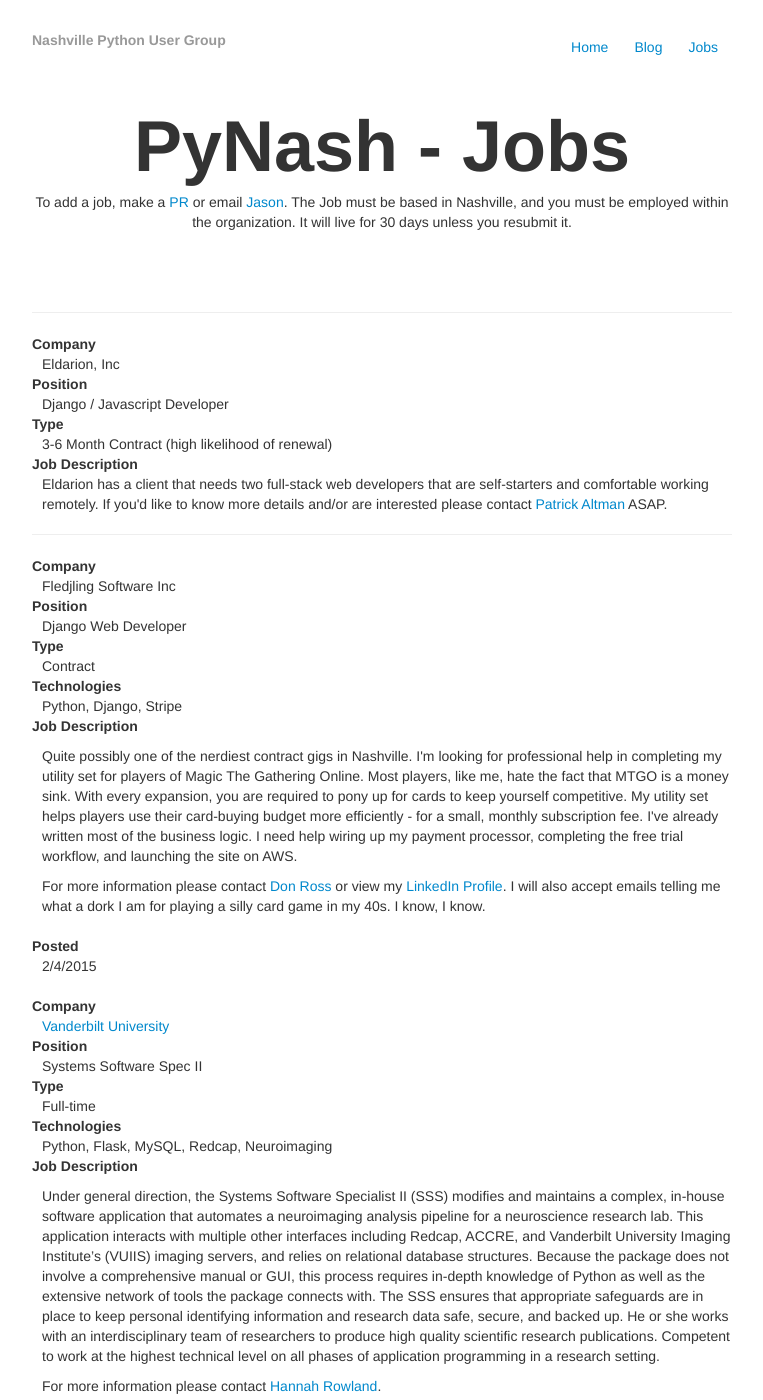
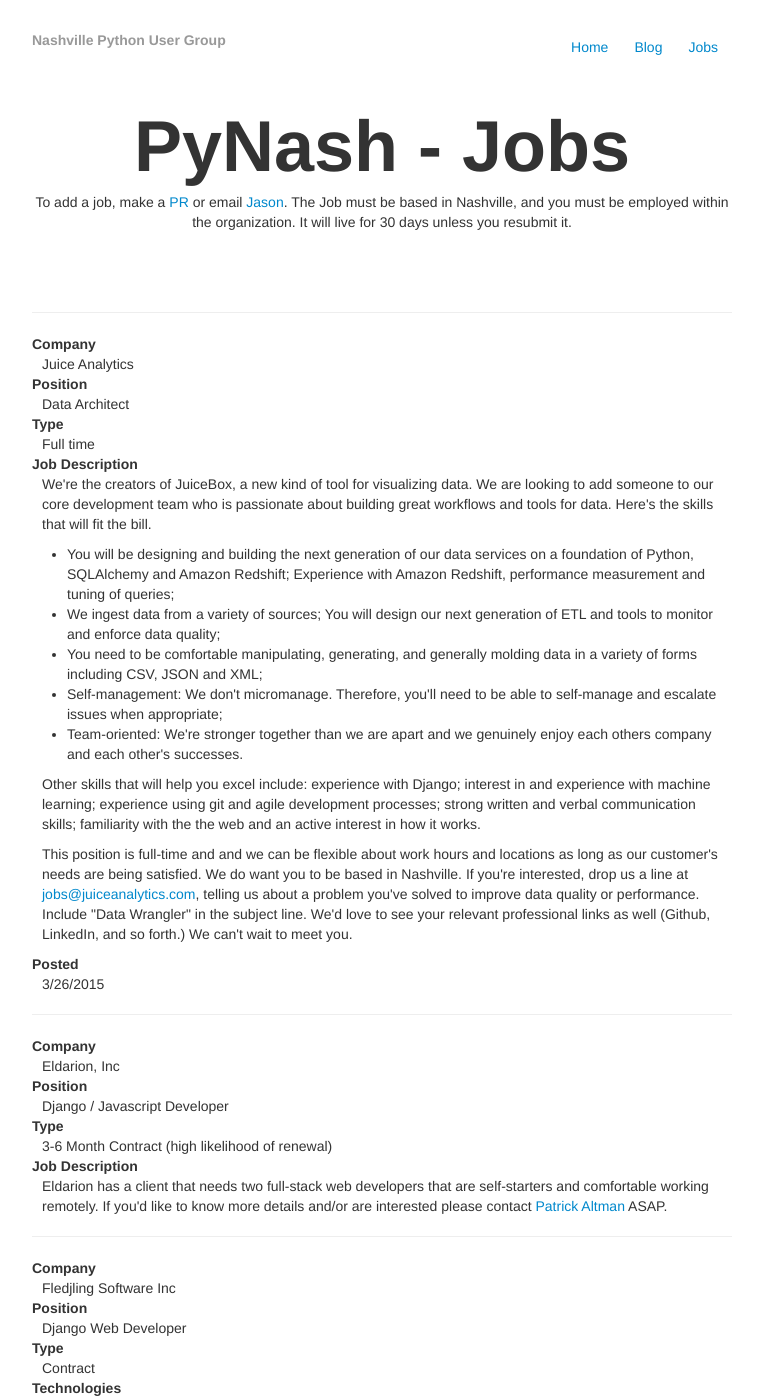
Before and after one commit to pynashorg/pynashorg.github.com, a Jekyll site: the page built from jobs.html, in a window 1280 px wide and 1400 px high. Shown: the whole window, without its empty margins (258-1021 px from the left). Built offline with Jekyll 4.4.1, drawn with Linux system fonts in a browser that asks for light colours; nearby versions of some CDN libraries; library files that are not in the unit come from our copies.

Commit message:
Posting juice job, cleaning up some <hr/>s

```diff
--- a/jobs.html
+++ b/jobs.html
@@ -13,6 +13,35 @@
 
 <div class="row-fluid">
     <hr>
+  <dl>
+      <dt>Company</dt>
+      <dd>Juice Analytics</dd>
+      <dt>Position</dt>
+      <dd>Data Architect</dd>
+      <dt>Type</dt>
+      <dd>Full time</dd>
+      <dt>Job Description</dt>
+      <dd>
+<p>We're the creators of JuiceBox, a new kind of tool for visualizing data. We are looking to add someone to our core development team who is passionate about building great workflows and tools for data. Here's the skills that will fit the bill.</p>
+
+<ul>
+    <li>You will be designing and building the next generation of our data services on a foundation of Python, SQLAlchemy and Amazon Redshift;
+Experience with Amazon Redshift, performance measurement and tuning of queries;</li>
+    <li>We ingest data from a variety of sources; You will design our next generation of ETL and tools to monitor and enforce data quality;</li>
+    <li>You need to be comfortable manipulating, generating, and generally molding data in a variety of forms including CSV, JSON and XML;</li>
+    <li>Self-management: We don't micromanage. Therefore, you'll need to be able to self-manage and escalate issues when appropriate;</li>
+    <li>Team-oriented: We're stronger together than we are apart and we genuinely enjoy each others company and each other's successes.</li>
+</ul>
+    <p>Other skills that will help you excel include: experience with Django; interest in and experience with machine learning; experience using git and agile development processes; strong written and verbal communication skills; familiarity with the the web and an active interest in how it works.</p>
+
+    <p>This position is full-time and and we can be flexible about work hours and locations as long as our customer's needs are being satisfied. We do want you to be based in Nashville. If you're interested, drop us a line at <a href="mailto:jobs@juiceanalytics.com">jobs@juiceanalytics.com</a>, telling us about a problem you've solved to improve data quality or performance. Include "Data Wrangler" in the subject line. We'd love to see your relevant professional links as well (Github, LinkedIn, and so forth.) We can't wait to meet you.</p>
+      </dd>
+    <dt>Posted</dt>
+    <dd>3/26/2015</dd>
+  </dl>
+
+  <hr />
+
   <dl>
       <dt>Company</dt>
       <dd>Eldarion, Inc</dd>
@@ -50,6 +79,8 @@
     <dt>Posted</dt>
     <dd>2/4/2015</dd>
   </dl>
+
+  <hr />
 
   <dl>
     <dt>Company</dt>
@@ -154,7 +185,6 @@
     <dd>10/1/2014</dd>
   </dl>
   <hr />
-  <hr />
   <dl>
     <dt>Company</dt>
     <dd>SmileCareClub</dd>
```
